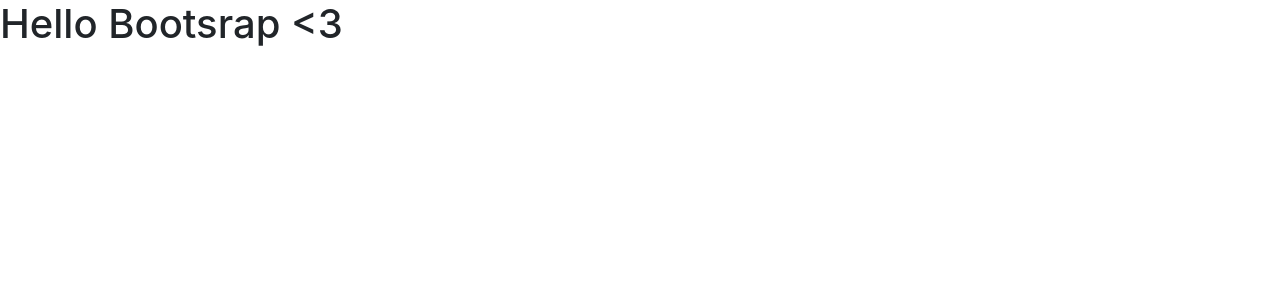
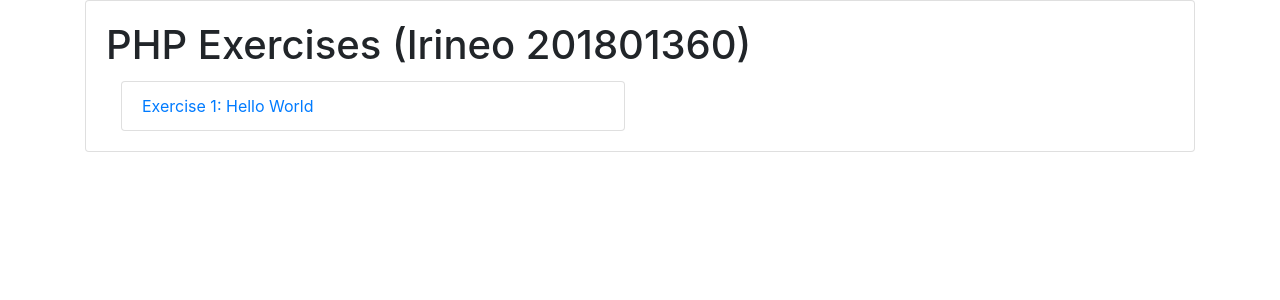
Before and after one commit to toledobrendo/dragon-php, a PHP site: page /template.php in a window 1280 px wide. Shown: the top 300 px of the page. Run offline with PHP 8.4, Linux system fonts and the light colour scheme.

Commit message:
march14-1:40

```diff
--- a/template.php
+++ b/template.php
@@ -10,6 +10,20 @@
 	<script src="https://stackpath.bootstrapcdn.com/bootstrap/4.3.1/js/bootstrap.min.js" integrity="sha384-JjSmVgyd0p3pXB1rRibZUAYoIIy6OrQ6VrjIEaFf/nJGzIxFDsf4x0xIM+B07jRM" crossorigin="anonymous"></script>
 </head>
 <body>
-	<h1>Hello Bootsrap <3</h1>
+	<div class="container">
+		<div class="card">
+			<div class="card-body">
+				<h1 class="card-title">PHP Exercises (Irineo 201801360)</h1>
+				<div class="col-6">
+					<ul class="list-group">
+						<li class="list-group-item">
+							<a href="phpfile.php">Exercise 1: Hello World</a>
+						</li>
+					</ul>
+				</div>
+			</div>
+		</div>
+	</div>
+
 </body>
 </html>
```
